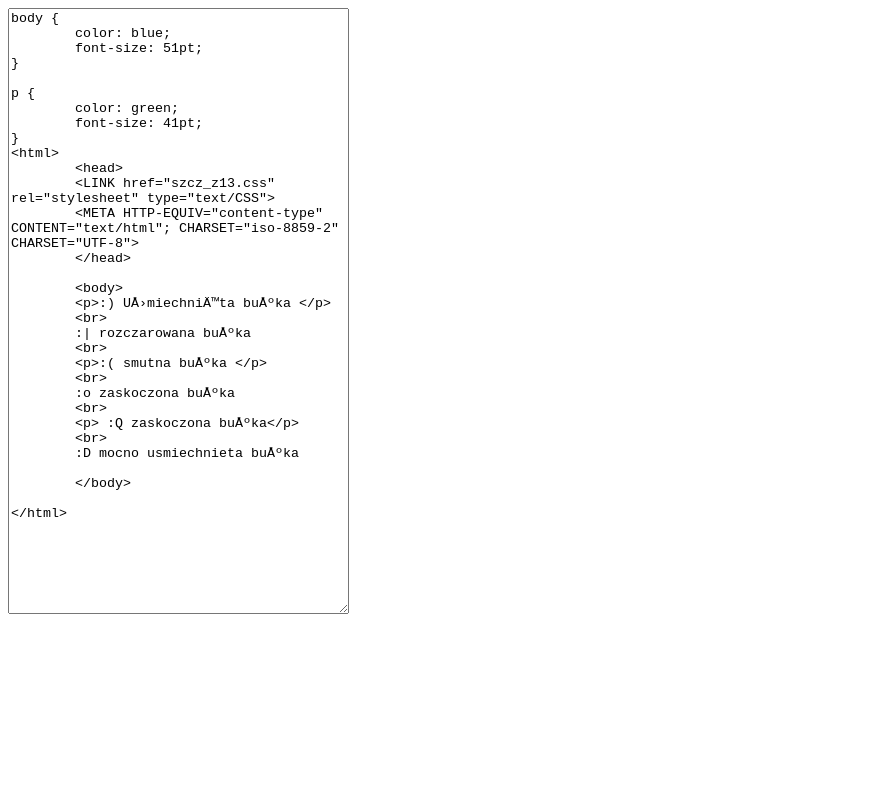
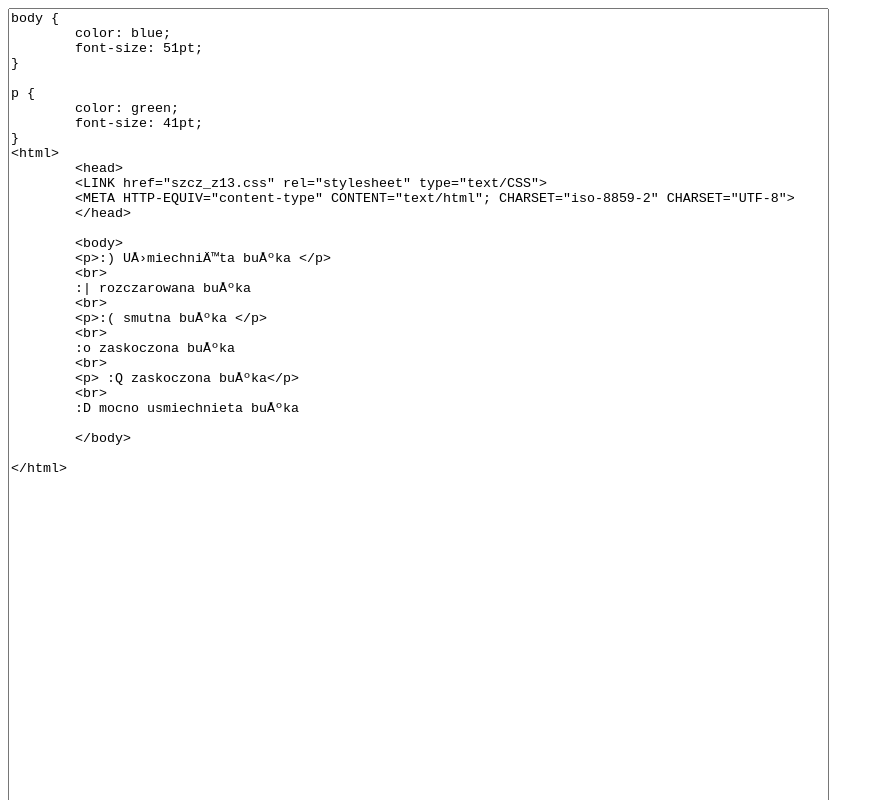
Before and after one commit to Matrixooo/css_Zadania, a plain HTML site: page kod_zadanie13_szcz.html in a window 1280 px wide. Shown: the top 800 px of the page, without its empty margins (0-884 px from the left). Drawn offline with Linux system fonts and the light colour scheme.

Commit message:
Update kod_zadanie13_szcz.html

```diff
--- a/kod_zadanie13_szcz.html
+++ b/kod_zadanie13_szcz.html
@@ -5,7 +5,7 @@
 </head>
 
 <body>
-<TEXTAREA cols="40" rows="40">
+<TEXTAREA cols="100" rows="100">
 body {
 	color: blue;
 	font-size: 51pt;
```
